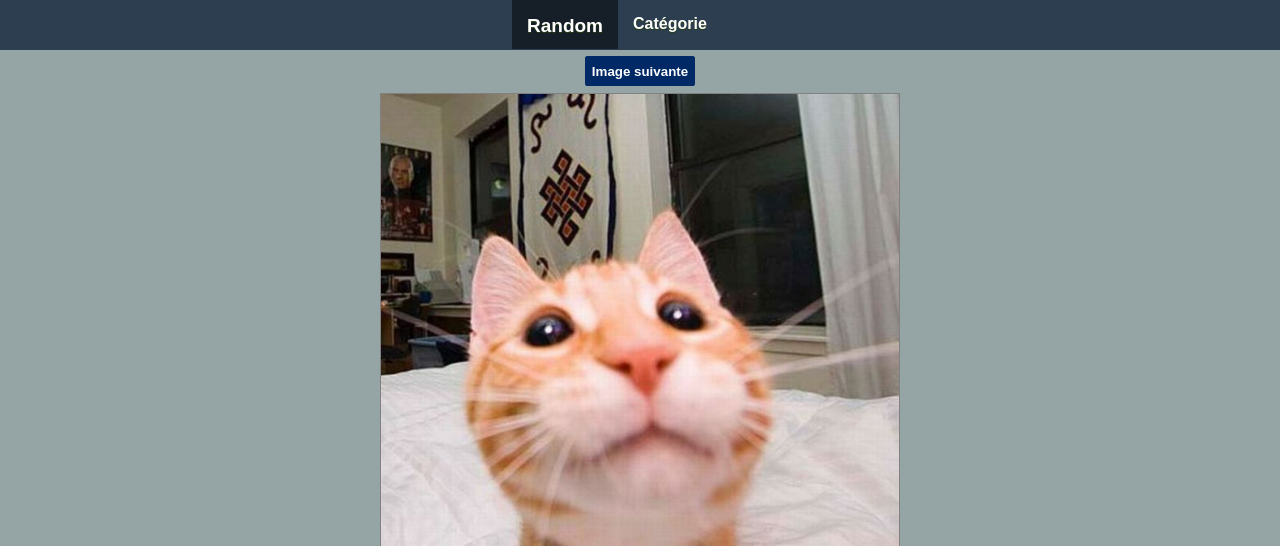
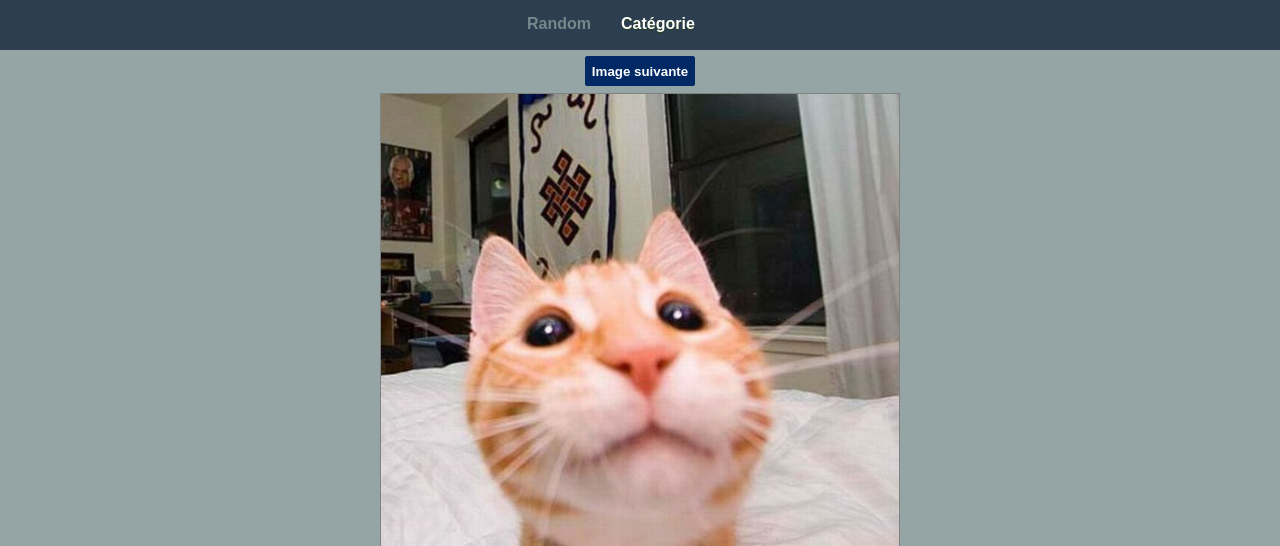
Before and after one commit to Devaud/FunnyPics, a PHP site: page / in a window 1280 px wide. Shown: the top 546 px of the page. Run offline with PHP 8.4, Linux system fonts and the light colour scheme; data comes from the database, SQL or seed files in the repository.

Commit message:
Modification du menu

```diff
--- a/css/style.css
+++ b/css/style.css
@@ -60,15 +60,14 @@ html{
 
 .nav-sup ul li a:hover{
     background-color: #34495e;
-    font-size: 20px;
-    padding-bottom: 12px;
+    font-size: 19px;
+    padding-bottom: 11px;
     cursor: pointer;
 }
 
 .nav-sup ul li a.active{
-    background-color: rgba(0, 0, 0, 0.5);
-    font-size: 19px;
-    padding-bottom: 12px;
+    color: #74898A;
+    text-shadow: none;
 }
 /* FIN CSS MENU */
 
```
